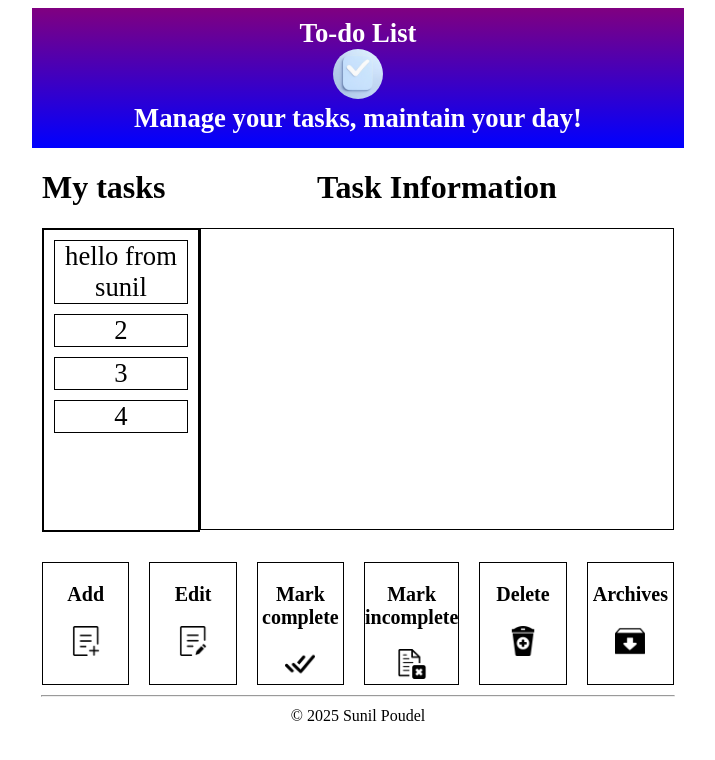
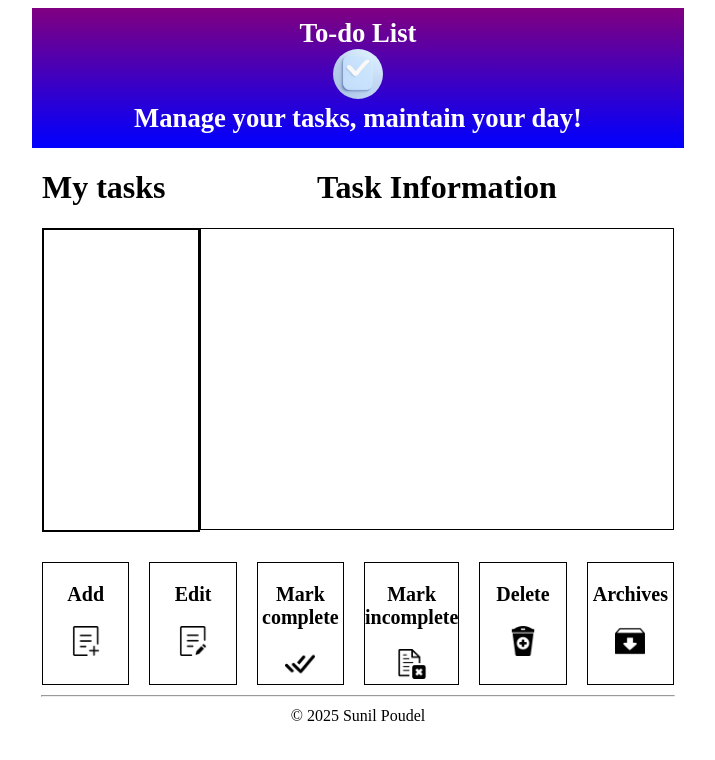
Before and after one commit to sunil-poudel/to-do-list, an Angular app: page / in a window 1280 px wide. Shown: the top 760 px of the page, without its empty margins (282-997 px from the left). Built offline with nearby package versions, Linux system fonts and the light colour scheme.

Commit message:
use for loop to display all tasks title in tasks component, it works

```diff
--- a/src/app/tasks/tasks.html
+++ b/src/app/tasks/tasks.html
@@ -3,10 +3,13 @@
     <h1>My tasks</h1>
   </div>
   <div id="tasks_list">
-    <div (click)="getTasks()" class="tasks">hello from sunil</div>
-    <div class="tasks">2</div>
-    <div class="tasks">3</div>
-    <div class="tasks">4</div>
+    @for(task of allTasks; track task.id){
+      <div class="tasks">{{task.title}}</div>
+    }
+<!--    -->
+<!--    <div class="tasks">2</div>-->
+<!--    <div class="tasks">3</div>-->
+<!--    <div class="tasks">4</div>-->
 <!--    <div class="tasks">5</div>-->
 <!--    <div class="tasks">6</div>-->
   </div>
--- a/src/app/tasks/tasks.ts
+++ b/src/app/tasks/tasks.ts
@@ -9,8 +9,6 @@ import {TasksServices} from '../shared/tasks.services';
 })
 export class Tasks {
   private tasksServices = inject(TasksServices);
+  allTasks = this.tasksServices.getTasks();
 
-  getTasks(){
-    console.log(this.tasksServices.getTasks());
-  }
 }
```
